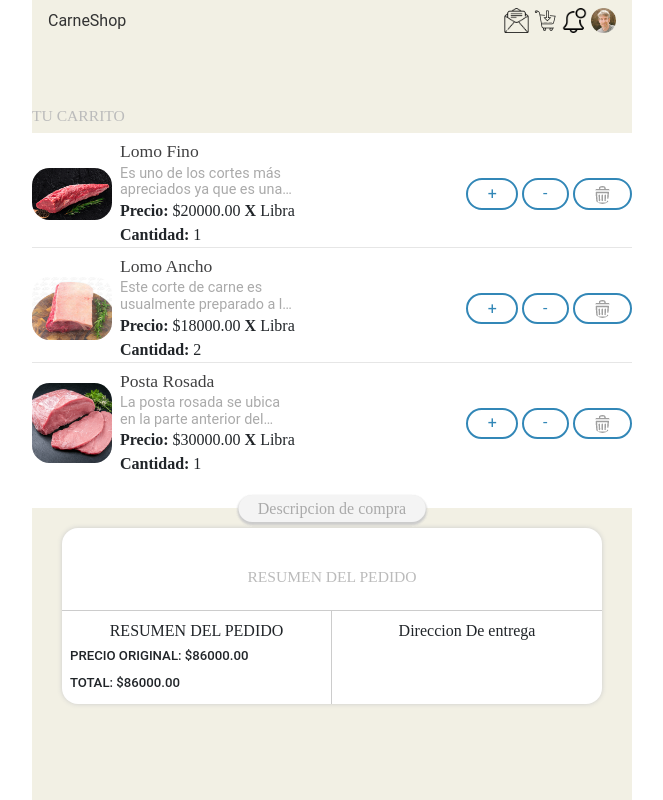
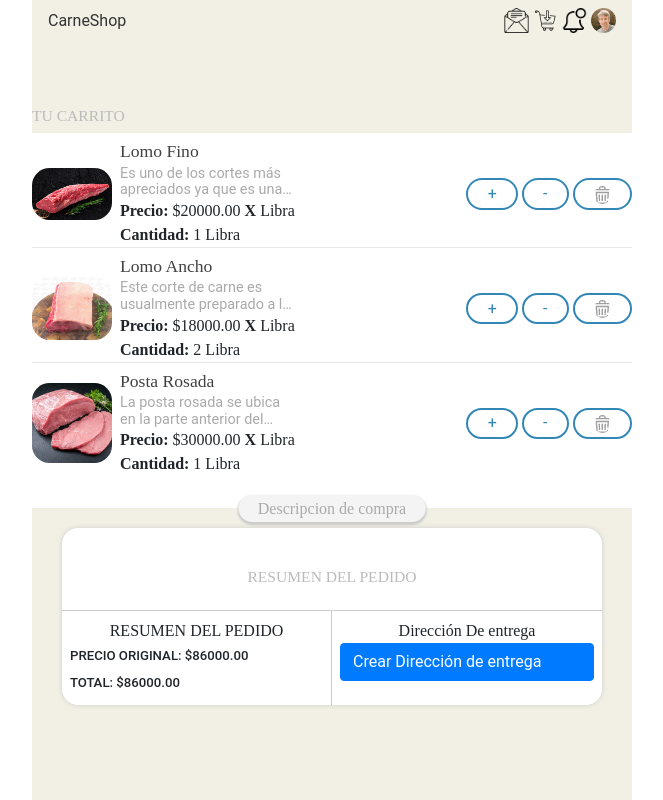
Before and after one commit to JorgitoR/CarneShop-Django-python, a Django app: page /check_out/ in a window 1280 px wide. Shown: the whole page, without its empty margins (308-971 px from the left). Run offline with Django 3.2, Linux system fonts and the light colour scheme; a user stored in the database is signed in; data comes from the database, SQL or seed files in the repository; both versions use the stored data as it was after the commit; some libraries are stand-ins or nearby versions.

Commit message:
CarneShop Django

```diff
--- a/template/dashboard/checkout.html
+++ b/template/dashboard/checkout.html
@@ -22,7 +22,7 @@
 
 					<span><strong>Precio:</strong> ${{item.content_object.precio}} <strong>X</strong> Libra</span>
 					<div>
-						<span><strong>Cantidad:</strong> {{item.cantidad}}</span>
+						<span><strong>Cantidad:</strong> {{item.cantidad}} Libra</span>
 					</div>
 				</div>
 			</div>
--- a/template/dashboard/resumen.html
+++ b/template/dashboard/resumen.html
@@ -29,7 +29,11 @@
 				</div>
 
 				<div>
-					Direccion De entrega
+					Dirección De entrega
+
+					<a href="{% url 'crear_direccion' %}" class="a_direccion btn btn-primary d-flex align-items-center mb-3">
+						Crear Dirección de entrega
+					</a>
 				</div>
 			</div>
 
@@ -119,5 +123,9 @@
 	border-right: 1px solid #cccccc;
 }
 
+.a_direccion{
+
+	text-align: center;
+}
 
 </style>
```
Also changed, not shown: db.sqlite3.
